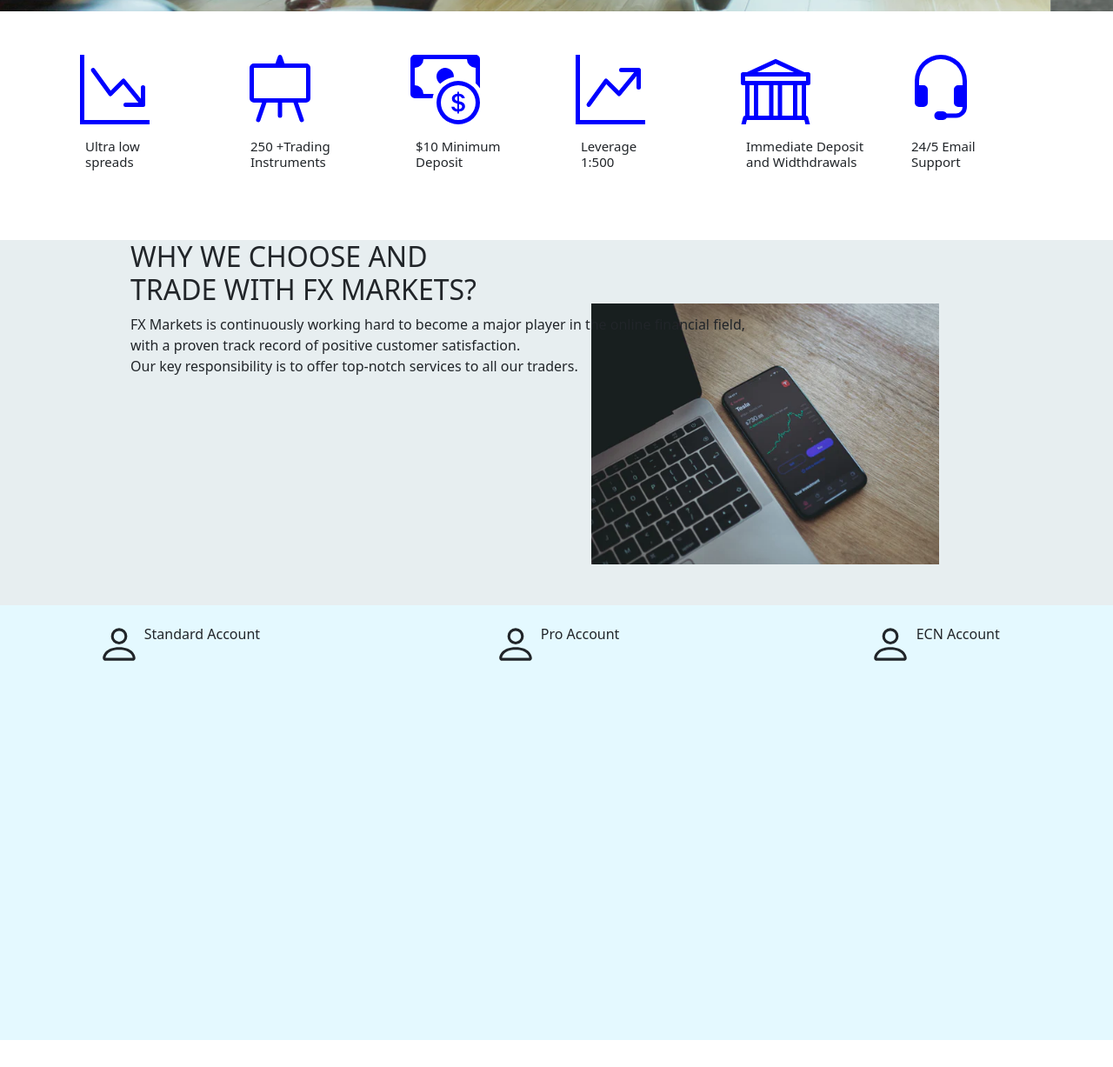
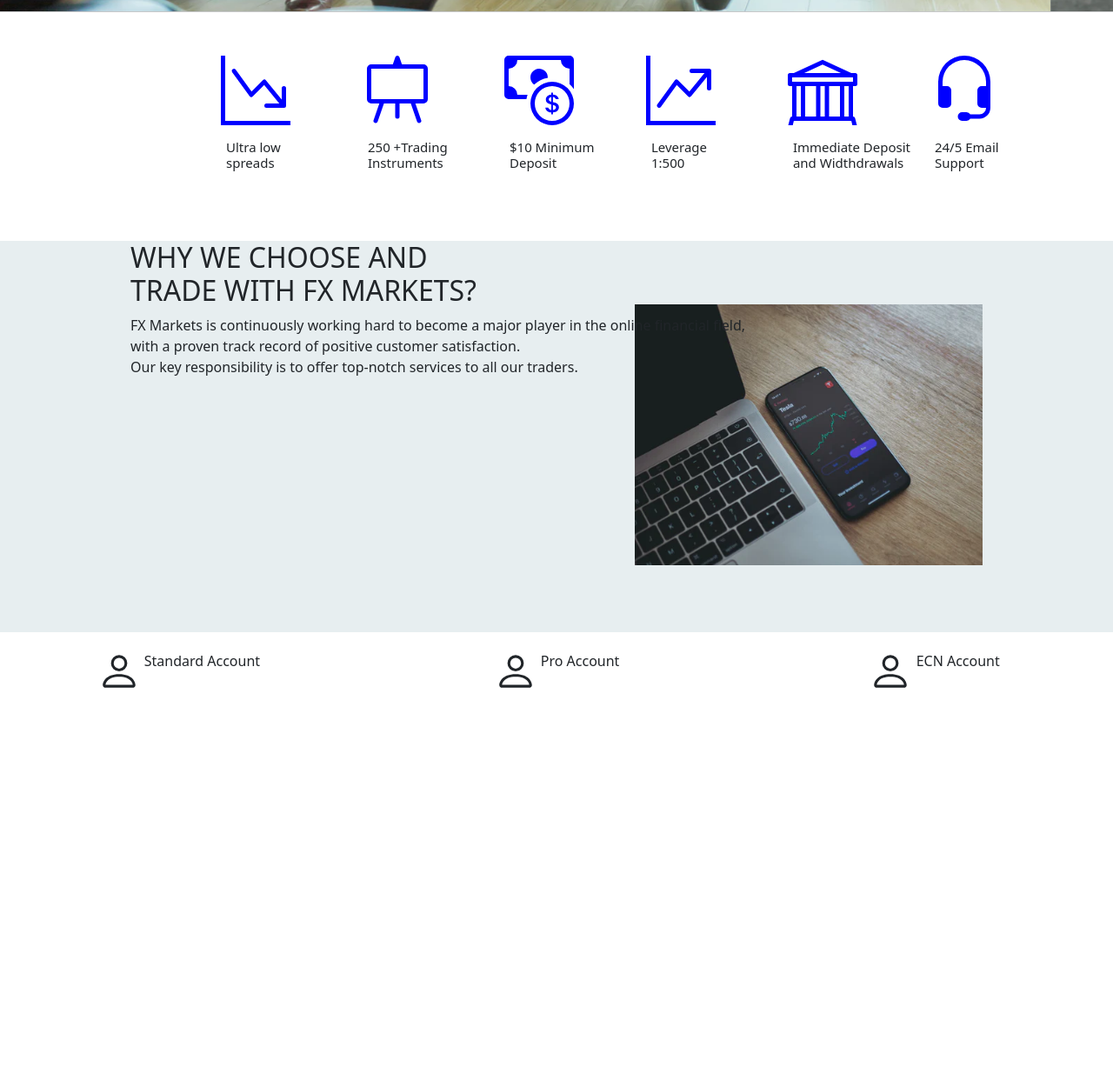
Before and after one commit to hitprofit70/loginwebsite, a plain HTML site: page index.html in a window 1280 px wide. Shown: the part 715-1942 px from the top of the page at 87% size. Before the commit the page ends 1911 px from the top, so only its background shows below. Drawn offline with nearby package versions, Linux system fonts and the light colour scheme.

Commit message:
icons fixed

```diff
--- a/index.html
+++ b/index.html
@@ -59,7 +59,7 @@
         </div>
       </nav>
 
-      <main class="slide">
+      <section class="slide">
         <div id="carouselExampleCaptions" class="carousel slide" data-bs-ride="carousel">
           <div class="carousel-indicators">
             <button type="button" data-bs-target="#carouselExampleCaptions" data-bs-slide-to="0" class="active" aria-current="true" aria-label="Slide 1"></button>
@@ -93,9 +93,10 @@
             <span class="visually-hidden">Next</span>
           </button>
         </div>
-      </main>
+      </section>
+      <hr class="m-0" />
 
-      <div class="container">
+      <section class="container">
         <div class="row">
           <div class="col-md-2">
             <div class="card" style="width: 18rem; border: none;">
@@ -183,20 +184,19 @@
             </div>
           </div>
         </div>
-      </div>
+      </section>
 
-      <div class="card1">
-        <div class="rectangle">
+      <section class="subheading">
           <h2>WHY WE CHOOSE AND<br> TRADE WITH FX MARKETS?</h2>
           <div class="paragraph">
             <p>FX Markets is continuously working hard to become a major player in the online financial field, <br>with a proven track record of positive customer satisfaction.<br> Our key responsibility is to offer top-notch services to all our traders.</p>
           </div>
-        </div>
         <div class="image">
           <img src="./img/trade1.webp">
         </div>
-      </div>
-      <div class="account">
+    </section>
+
+      <section class="create-account">
         <div class="row">
           <div class="col-4">
             <span>
@@ -223,7 +223,7 @@
 </span>
 </div>
         </div>
-      </div>
+      </section>
 
     <script src="https://cdn.jsdelivr.net/npm/bootstrap@5.1.3/dist/js/bootstrap.bundle.min.js" integrity="sha384-ka7Sk0Gln4gmtz2MlQnikT1wXgYsOg+OMhuP+IlRH9sENBO0LRn5q+8nbTov4+1p" crossorigin="anonymous"></script>
 </body>
--- a/style.css
+++ b/style.css
@@ -65,39 +65,42 @@
     cursor: pointer;
 }
 
-.rectangle h2{
-    margin-left: 150px ;
-    margin-top: 2px;
-}
-
 .paragraph p{
     margin-left: 150px;
 }
 
+.subheading{
+    width: 100%;
+    height: 450px;
+    background: rgb(231, 238, 240);
+    margin-top: 13px;
+}
+
+.subheading h2{
+    margin-left: 150px;
+}
+
 .image img{
-    margin-right: 200px;
     width: 400px;
     float: right;
     float: top;
     margin-top: -100px;
+    margin-right: 150px;
 }
 
-.card1{
-    width: 100%;
-    height: 420px;
-    background: rgb(231, 238, 240);
-    margin-top: 13px;
-}
-
-.row .col-4{
+.create-account{
     margin-right: 0px;
     height: 500px;
     min-width: 400px;
     background-color: rgba(69, 104, 104, 0.148);
     text-align: center;
-    background: rgba(0, 200, 255, 0.105);
+    background: white;
 }
 
 .col-4 svg{
     margin-top: 20px;
 }
+
+.container .row{
+    margin-left: 150px;
+}
```
